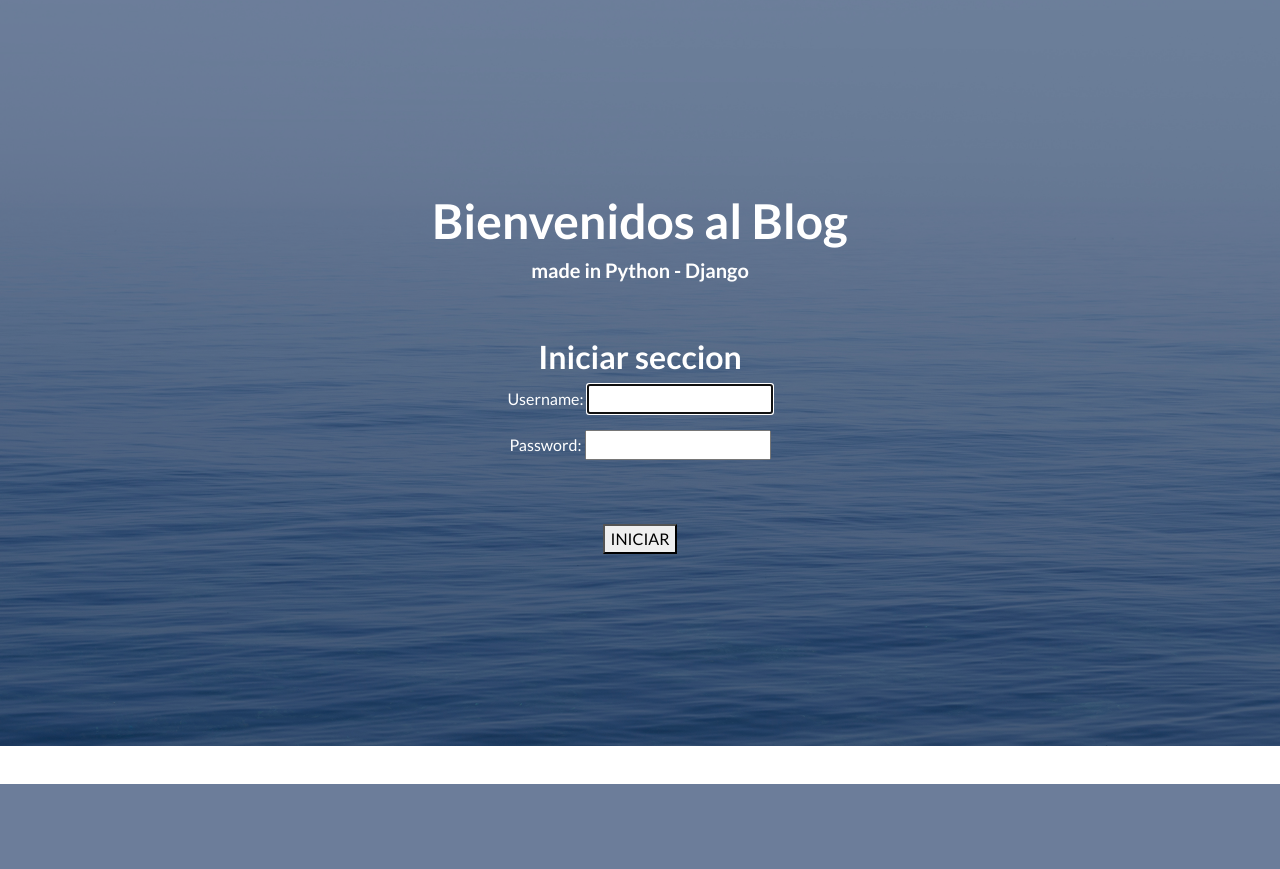
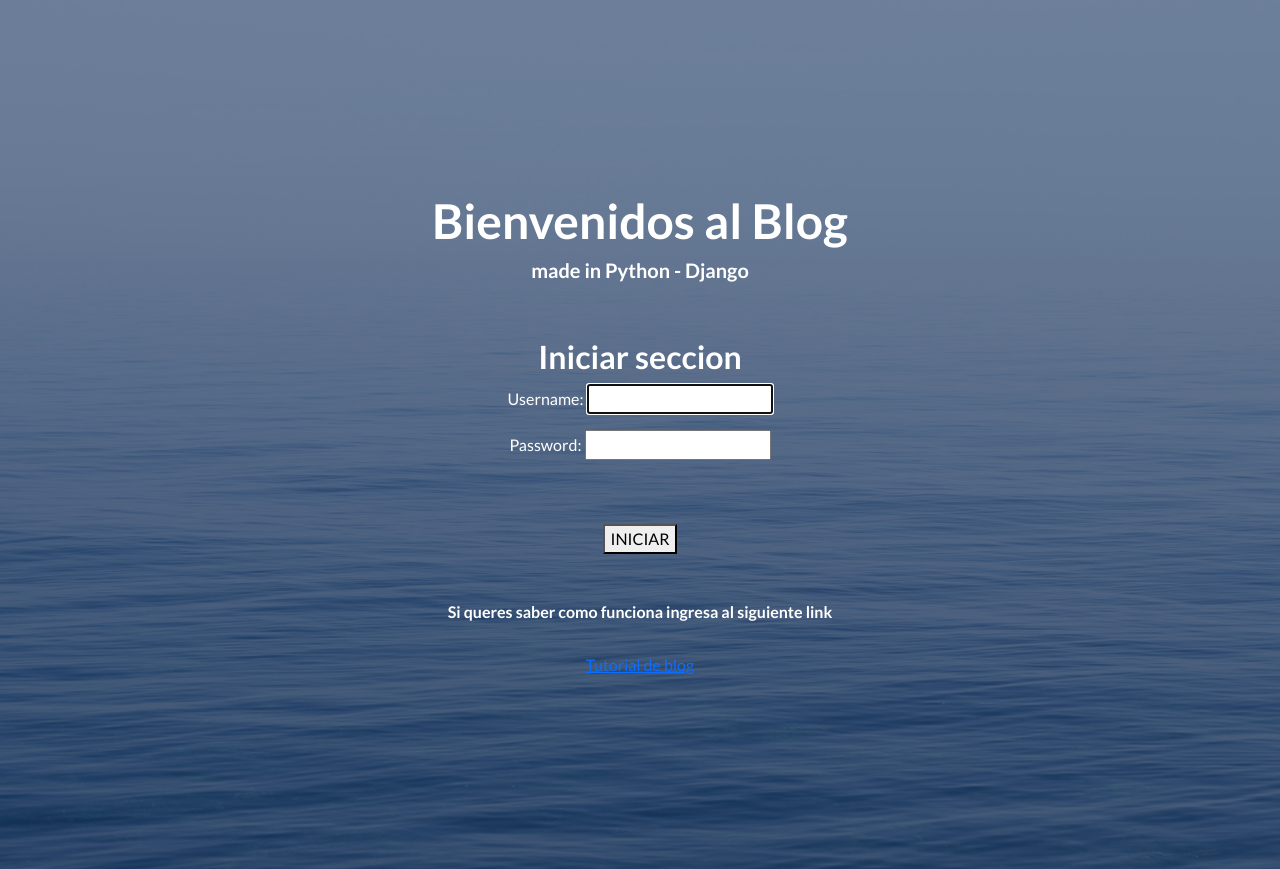
Before and after one commit to Fedemramos/ProyectoCoder_Ramos, a Django app: page /Appblog/login/ in a window 1280 px wide. Shown: the part 16-885 px from the top of the page. Before the commit the page ends 800 px from the top, so only its background shows below. Run offline with Django 4.2, Linux system fonts and the light colour scheme; some libraries are stand-ins or nearby versions.

Commit message:
entrega final

```diff
--- a/ProyectofinalCoder/Appblog/templates/Appblog/login.html
+++ b/ProyectofinalCoder/Appblog/templates/Appblog/login.html
@@ -46,7 +46,10 @@
                                     <br><br>
                                     <button type="submit" name="submit">INICIAR</button>
                                 </form>
-
-
+                                <br>
+                                <br>
+                                <h6>Si queres saber como funciona ingresa al siguiente link</h6>
+                                <br>
+                                <li class="list-inline-item"><a href="https://www.youtube.com/watch?v=V1mMvDQUFwg&ab_channel=Migrations">Tutorial de blog</a></li>
 
 </html>
```
Also changed, not shown: ProyectofinalCoder/media/Avatares/239274640036202_g4zAp5Y.webp (added), ProyectofinalCoder/media/Avatares/Assassins-Creed-1_1riKDEt.jpg (added), ProyectofinalCoder/media/Avatares/Assassins-Creed-1_GlmvSzZ.jpg (added), ProyectofinalCoder/media/Avatares/Assassins-Creed-1_RzGLJIF.jpg (added).
